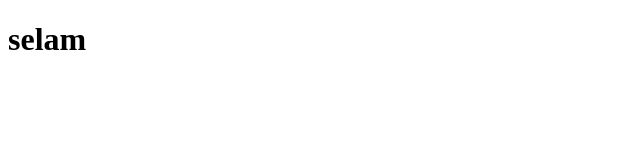
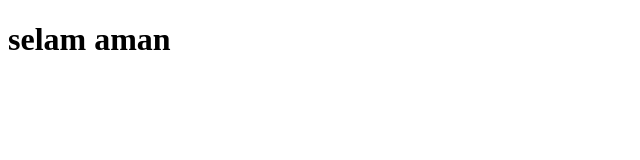
Before and after one commit to amanuel12345a/first-, a plain HTML site: page index.html in a window 1280 px wide. Shown: the whole page, without its empty margins (0-640 px from the left). Drawn offline with Linux system fonts and the light colour scheme.

Commit message:
Update index.html

```diff
--- a/index.html
+++ b/index.html
@@ -7,6 +7,6 @@
     <title>Document</title>
 </head>
 <body>
-    <h1>selam</h1>
+    <h1>selam aman</h1>
 </body>
 </html>
```
